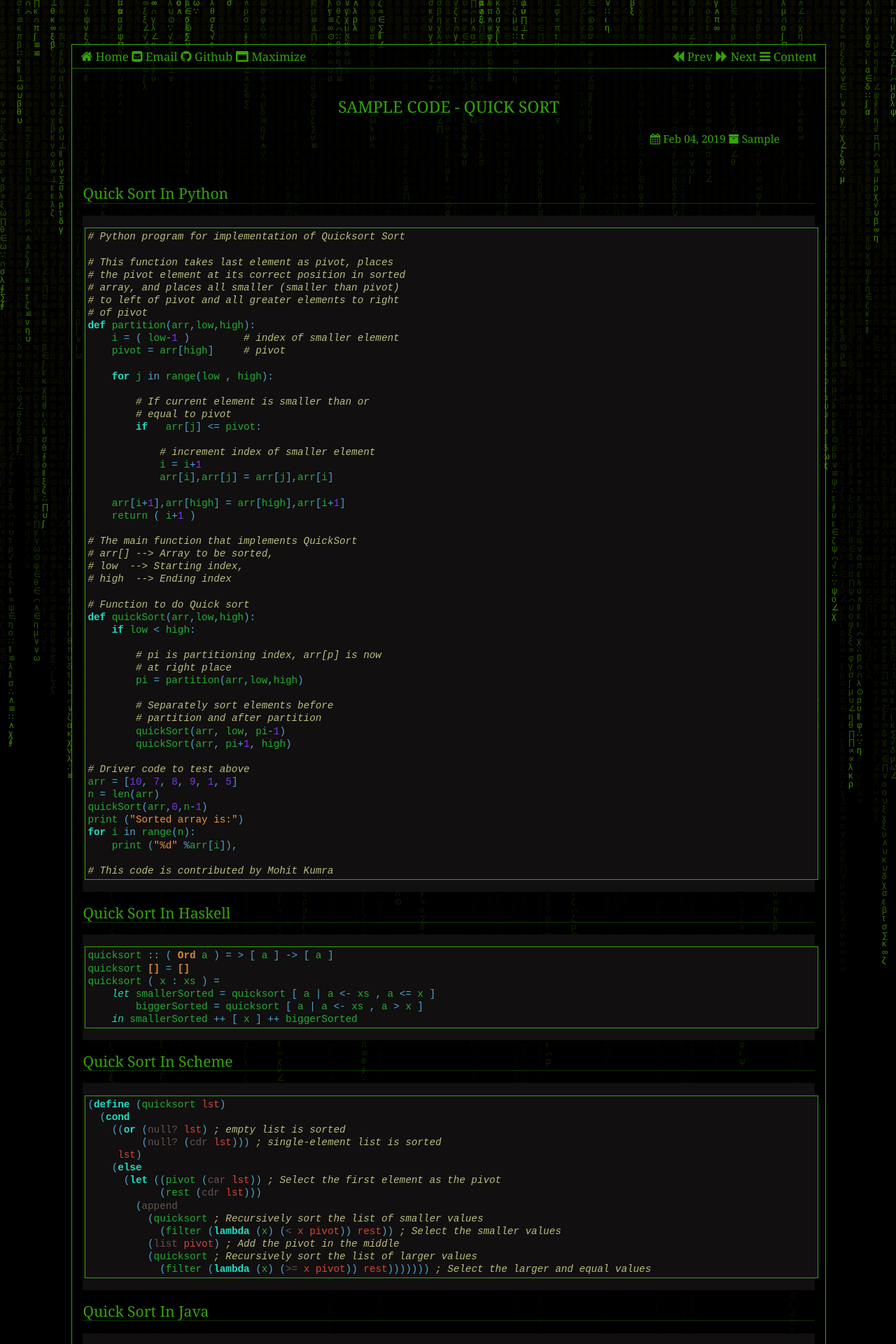
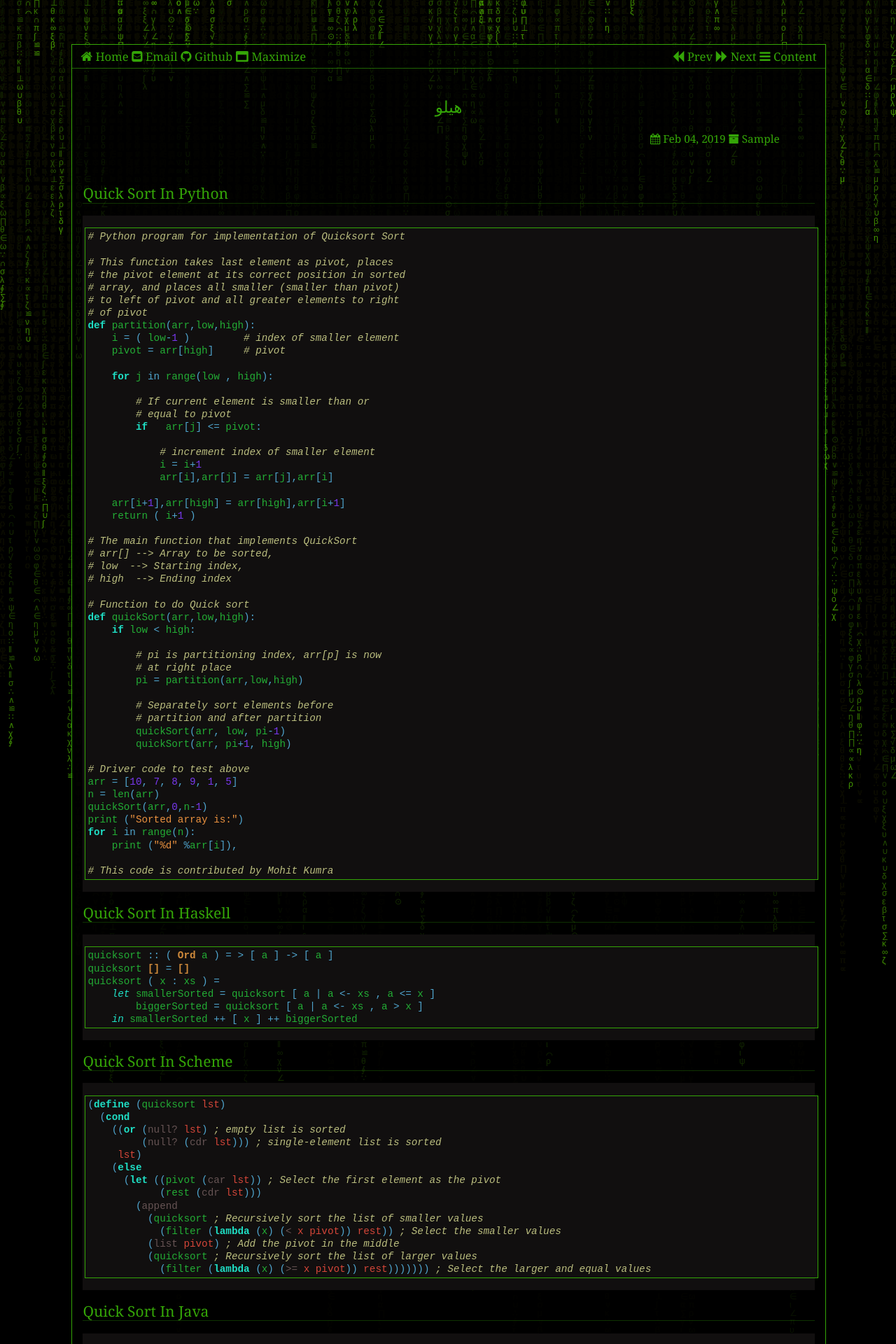
Before and after one commit to sudogroup/sudogroup.github.io, a Jekyll site: the page built from _posts/2009-2-7-code-sample.md, in a window 1280 px wide. Shown: the top 1920 px of the page at 70% size. Built offline with Jekyll 4.4.1, drawn with Linux system fonts in a browser that asks for light colours.

Commit message:
Update 2009-2-7-code-sample.md

```diff
--- a/_posts/2009-2-7-code-sample.md
+++ b/_posts/2009-2-7-code-sample.md
@@ -1,5 +1,5 @@
 ---
-title: Sample Code - Quick Sort
+title: هيلو
 layout: post
 category: Sample
 date: 2019-2-4
```
